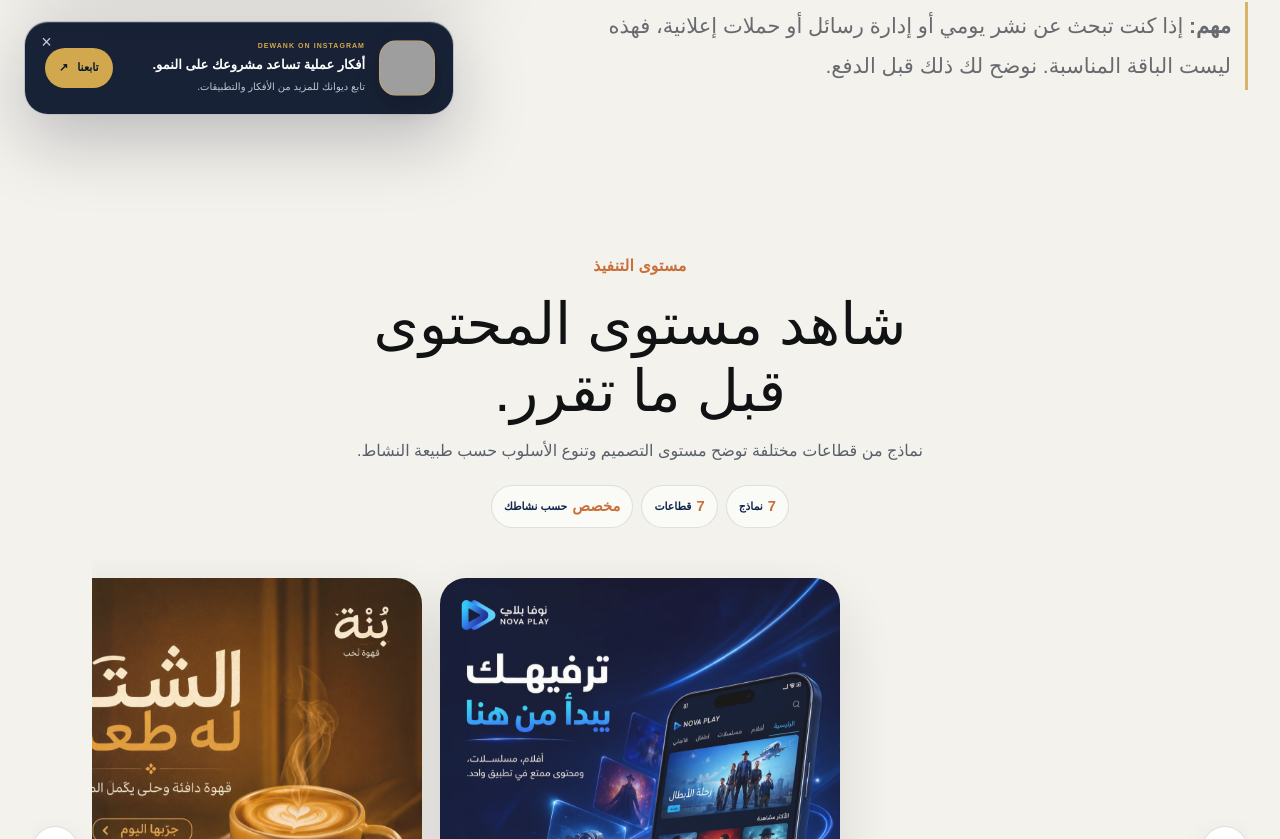
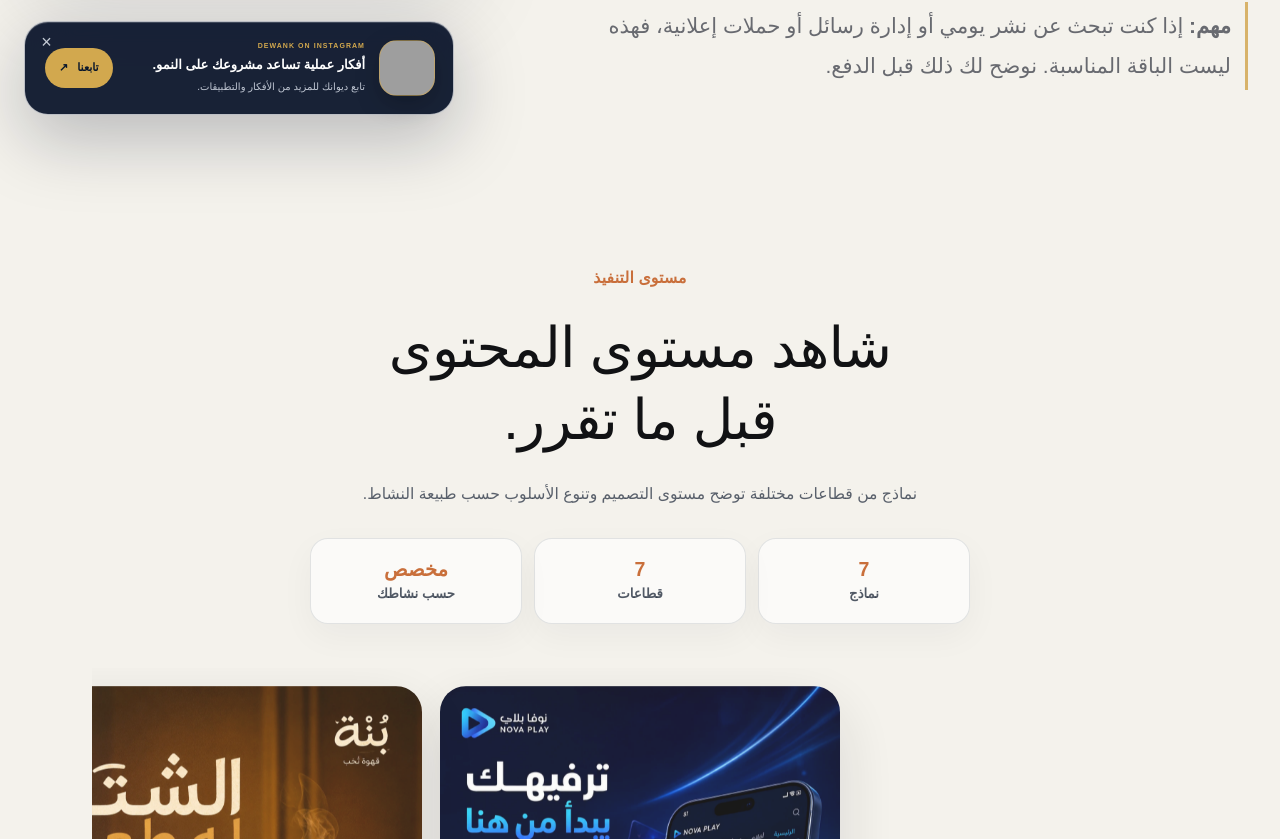
Before and after one commit to mohammedrashad2011-ui/Dewank-2026-website, a Next.js app: page /offers/30-day-content-package in a window 1280 px wide. Shown: the part 661-1500 px from the top of the page. Built offline with nearby package versions, Linux system fonts and the light colour scheme; no server answers; grey boxes are pictures that could not be loaded; a web font is replaced by a local one.

Commit message:
Polish visual proof spacing and card hierarchy

```diff
--- a/app/offers/30-day-content-package/offer-visual-proof.css
+++ b/app/offers/30-day-content-package/offer-visual-proof.css
@@ -1,10 +1,12 @@
-.offer-visual-proof{padding-block:clamp(52px,7vw,92px);overflow:hidden}
-.offer-visual-proof-head{max-width:760px;margin-inline:auto;text-align:center;margin-bottom:32px}
-.offer-visual-proof-head h2{margin:10px 0 12px;font-size:clamp(32px,5vw,58px);line-height:1.16}
-.offer-proof-intro{max-width:680px;margin:0 auto;color:rgba(15,27,45,.68);font-size:clamp(.98rem,1.25vw,1.08rem);line-height:1.9}
-.offer-proof-signals{display:flex;flex-wrap:wrap;justify-content:center;gap:8px;margin-top:18px}
-.offer-proof-signals span{display:inline-flex;align-items:center;gap:5px;border:1px solid rgba(15,27,45,.12);border-radius:999px;padding:8px 12px;background:rgba(255,255,255,.58);color:#10254b;font-size:.84rem;font-weight:750}
-.offer-proof-signals b{color:#c96f3b;font-size:.92rem}
+.offer-visual-proof{padding-block:clamp(60px,8vw,104px);overflow:hidden}
+.offer-visual-proof-head{max-width:820px;margin-inline:auto;text-align:center;margin-bottom:44px}
+.offer-visual-proof-head .section-label{display:inline-block;margin-bottom:22px}
+.offer-visual-proof-head h2{max-width:760px;margin:0 auto 24px;font-size:clamp(34px,4.6vw,56px);line-height:1.28;letter-spacing:-.012em;text-wrap:balance}
+.offer-proof-intro{max-width:610px;margin:0 auto;color:rgba(15,27,45,.68);font-size:clamp(.98rem,1.18vw,1.06rem);line-height:1.95}
+.offer-proof-signals{display:grid;grid-template-columns:repeat(3,minmax(0,1fr));gap:12px;max-width:660px;margin:28px auto 0}
+.offer-proof-signals span{display:flex;min-height:86px;flex-direction:column;align-items:center;justify-content:center;gap:5px;border:1px solid rgba(15,27,45,.11);border-radius:18px;padding:16px 18px;background:rgba(255,255,255,.64);box-shadow:0 12px 34px rgba(6,19,43,.045);color:#10254b}
+.offer-proof-signals b{color:#c96f3b;font-size:1.22rem;line-height:1.1;font-weight:850}
+.offer-proof-signals small{font-size:.83rem;line-height:1.35;font-weight:750;color:rgba(15,27,45,.72)}
 .offer-slider-shell{position:relative;display:grid;grid-template-columns:auto minmax(0,1fr) auto;align-items:center;gap:14px}
 .offer-showcase-slider{display:flex;gap:18px;overflow-x:auto;scroll-snap-type:x mandatory;scrollbar-width:none;padding:18px max(18px,calc((100% - 400px)/2));overscroll-behavior-inline:contain}
 .offer-showcase-slider::-webkit-scrollbar{display:none}
@@ -21,8 +23,8 @@
 .offer-slider-dots button span{width:6px;height:6px;border-radius:99px;background:rgba(14,41,83,.25);transition:width .2s ease,background .2s ease}
 .offer-slider-dots button.active span{width:20px;background:#10254b}
 .offer-slider-dots small{margin-inline-start:8px;font-size:11px;opacity:.55;font-variant-numeric:tabular-nums}
-.offer-visual-proof-cta{margin-top:24px;padding:22px 24px;border:1px solid rgba(14,41,83,.12);border-radius:22px;background:rgba(255,255,255,.62);display:flex;align-items:center;justify-content:space-between;gap:20px}
+.offer-visual-proof-cta{margin-top:28px;padding:22px 24px;border:1px solid rgba(14,41,83,.12);border-radius:22px;background:rgba(255,255,255,.62);display:flex;align-items:center;justify-content:space-between;gap:20px}
 .offer-visual-proof-cta>div{display:flex;flex-direction:column;gap:5px}.offer-visual-proof-cta b{font-size:20px;line-height:1.45}.offer-visual-proof-cta span{opacity:.72;line-height:1.7}
-@media(max-width:820px){.offer-slider-shell{grid-template-columns:1fr}.offer-slider-arrow{display:none}.offer-showcase-slider{gap:12px;padding-inline:11vw}.offer-showcase-slide{flex-basis:min(360px,76vw);opacity:1}.offer-visual-proof-cta{align-items:stretch;flex-direction:column}.offer-visual-proof-cta .button{width:100%;justify-content:center}}
-@media(max-width:520px){.offer-visual-proof-head{text-align:right}.offer-visual-proof-head h2{font-size:34px;line-height:1.28}.offer-proof-intro{margin:0;text-align:right;line-height:1.85}.offer-proof-signals{justify-content:flex-start}.offer-proof-signals span{font-size:.8rem}.offer-showcase-slider{padding-inline:9vw}.offer-showcase-slide{flex-basis:78vw;opacity:1}.offer-showcase-image-wrap{border-radius:20px}.offer-showcase-slide figcaption{padding-top:9px}.offer-showcase-slide figcaption b{font-size:15px}.offer-showcase-slide figcaption span{font-size:11px}}
+@media(max-width:820px){.offer-visual-proof-head{margin-bottom:38px}.offer-slider-shell{grid-template-columns:1fr}.offer-slider-arrow{display:none}.offer-showcase-slider{gap:12px;padding-inline:11vw}.offer-showcase-slide{flex-basis:min(360px,76vw);opacity:1}.offer-visual-proof-cta{align-items:stretch;flex-direction:column}.offer-visual-proof-cta .button{width:100%;justify-content:center}}
+@media(max-width:620px){.offer-visual-proof-head{text-align:right;margin-bottom:34px}.offer-visual-proof-head .section-label{margin-bottom:18px}.offer-visual-proof-head h2{margin:0 0 20px;font-size:clamp(2.1rem,10.5vw,3rem);line-height:1.34;text-align:right}.offer-proof-intro{margin:0;text-align:right;line-height:1.9}.offer-proof-signals{grid-template-columns:1fr 1fr;gap:9px;margin-top:22px}.offer-proof-signals span{min-height:74px;padding:13px 12px}.offer-proof-signals span:last-child{grid-column:1/-1}.offer-proof-signals b{font-size:1.08rem}.offer-proof-signals small{font-size:.8rem}.offer-showcase-slider{padding-inline:9vw}.offer-showcase-slide{flex-basis:78vw;opacity:1}.offer-showcase-image-wrap{border-radius:20px}.offer-showcase-slide figcaption{padding-top:9px}.offer-showcase-slide figcaption b{font-size:15px}.offer-showcase-slide figcaption span{font-size:11px}}
 @media(prefers-reduced-motion:reduce){.offer-showcase-slider{scroll-behavior:auto}}
```
